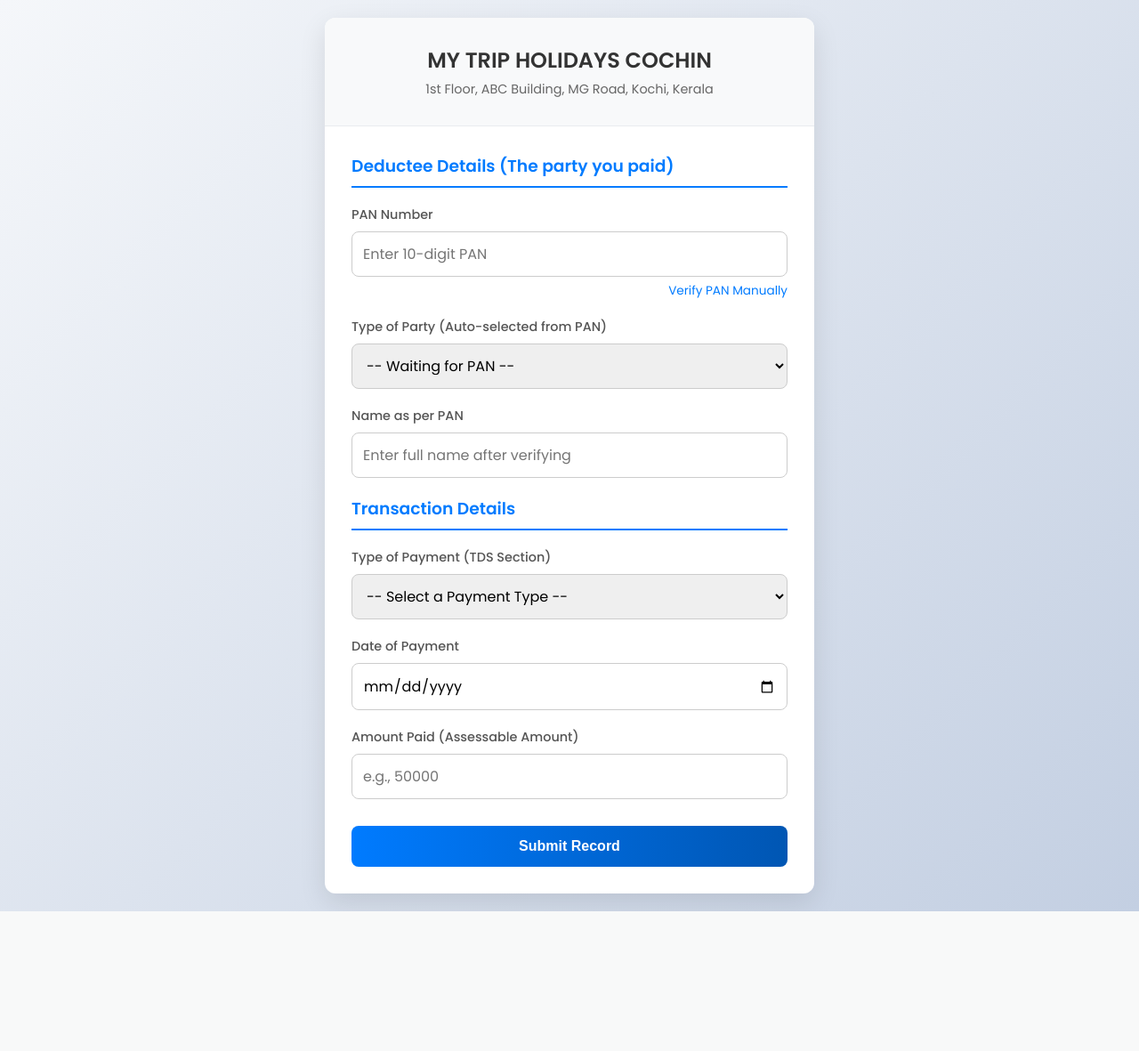
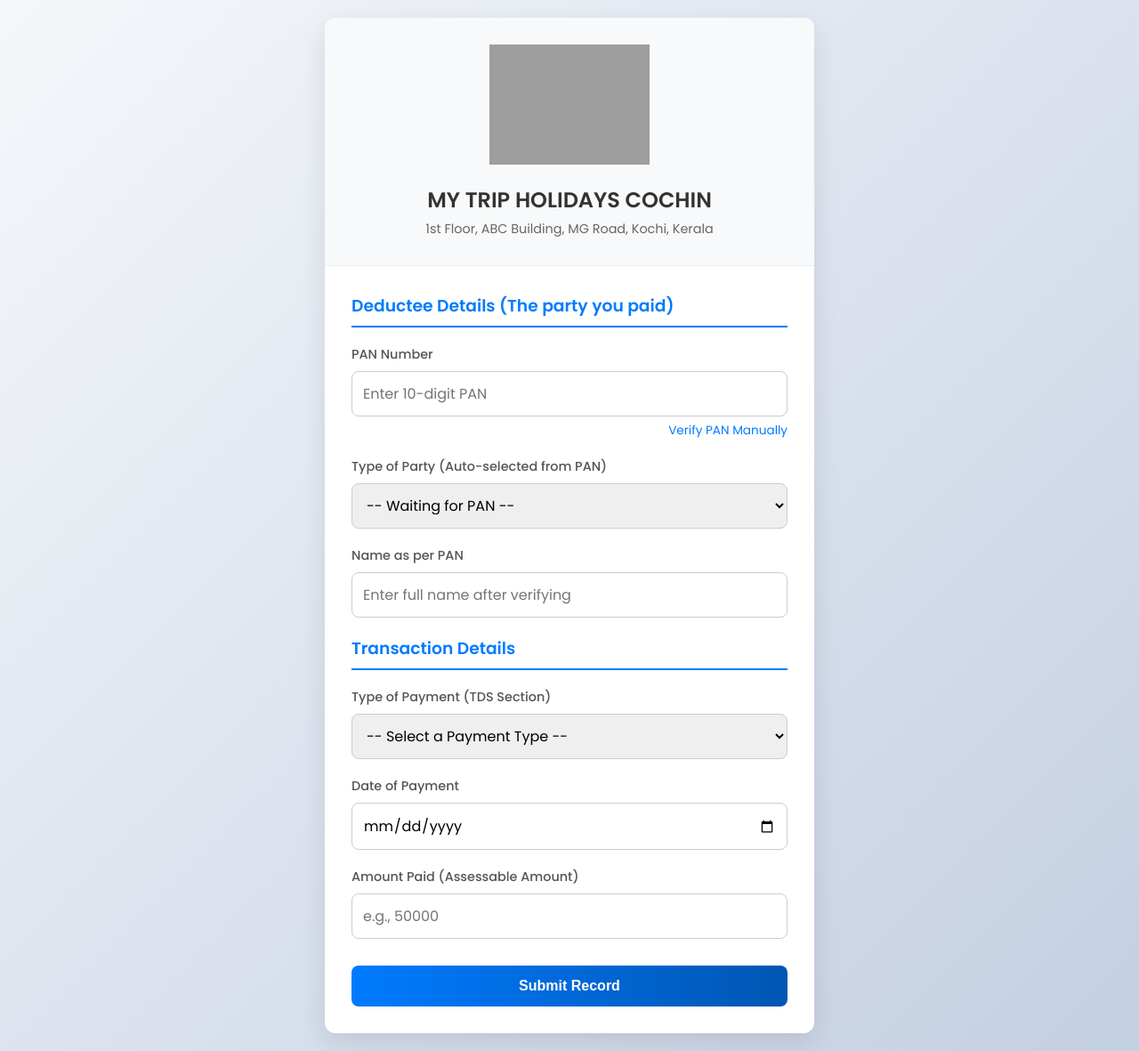
Before and after one commit to amithmandassociates-oss/hash-report-tool, a Python web app: template templates/client_entry.html in a window 1280 px wide. Shown: the whole page at 89% size. Before the commit the page ends 1024 px from the top, so only its background shows below. Run offline with Jinja, Linux system fonts and the light colour scheme; the template is opened without the code that fills it, so the values that code supplies are empty; grey boxes are pictures that could not be loaded.

Commit message:
Add client logo to portal

```diff
--- a/templates/client_entry.html
+++ b/templates/client_entry.html
@@ -25,7 +25,11 @@
             text-align: center; padding: 30px;
             background-color: #f8f9fa; border-bottom: 1px solid #e9ecef;
         }
-        /* LOGO IMG STYLE IS GONE */
+        /* --- THIS IS THE STYLE FOR YOUR LOGO --- */
+        .header img {
+            max-width: 180px; /* You can adjust this size */
+            margin-bottom: 15px;
+        }
         .header h2 {
             margin: 0; color: #333; font-weight: 600;
         }
@@ -64,7 +68,7 @@
         #tdsInfo p { margin: 5px 0; }
         #tdsInfo strong { color: #0056b3; }
         .message {
-            padding: 15px; background-color: #d4edda; color: #155724;
+            padding: 15px; background-color: #d4edda; color: #1524;
             border: 1px solid #c3e6cb; border-radius: 8px;
             margin-bottom: 20px; text-align: center; font-weight: 500;
         }
@@ -86,6 +90,8 @@
     <div class="container">
 
         <div class="header">
+            <img src="/static/logo.jpg" alt="Client Logo">
+
             <h2>MY TRIP HOLIDAYS COCHIN</h2>
             <p>1st Floor, ABC Building, MG Road, Kochi, Kerala</p>
         </div>
```
